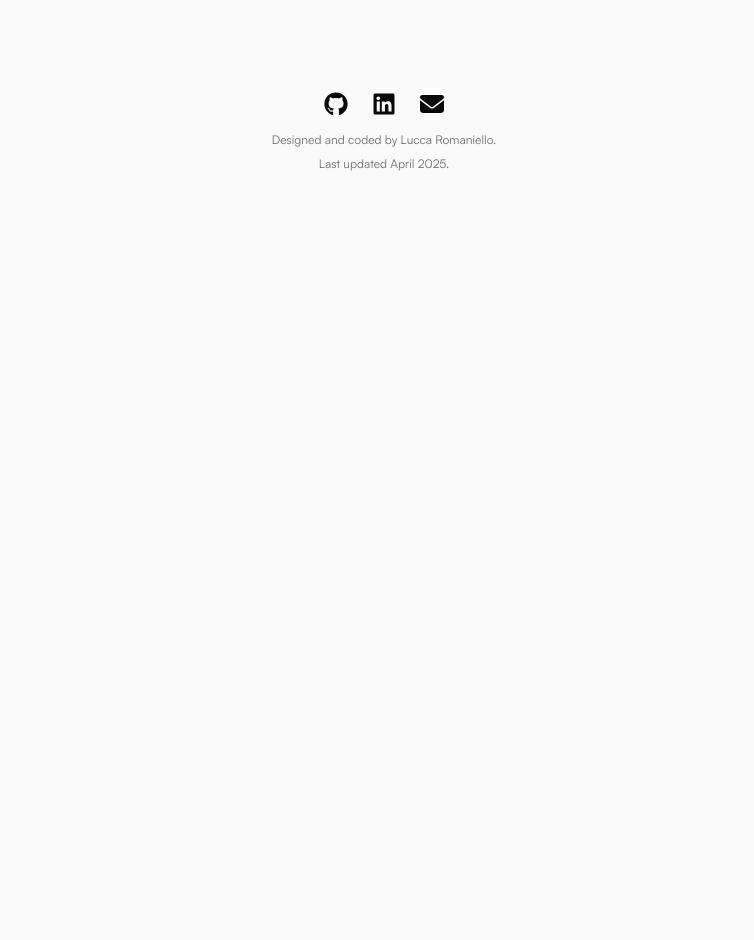
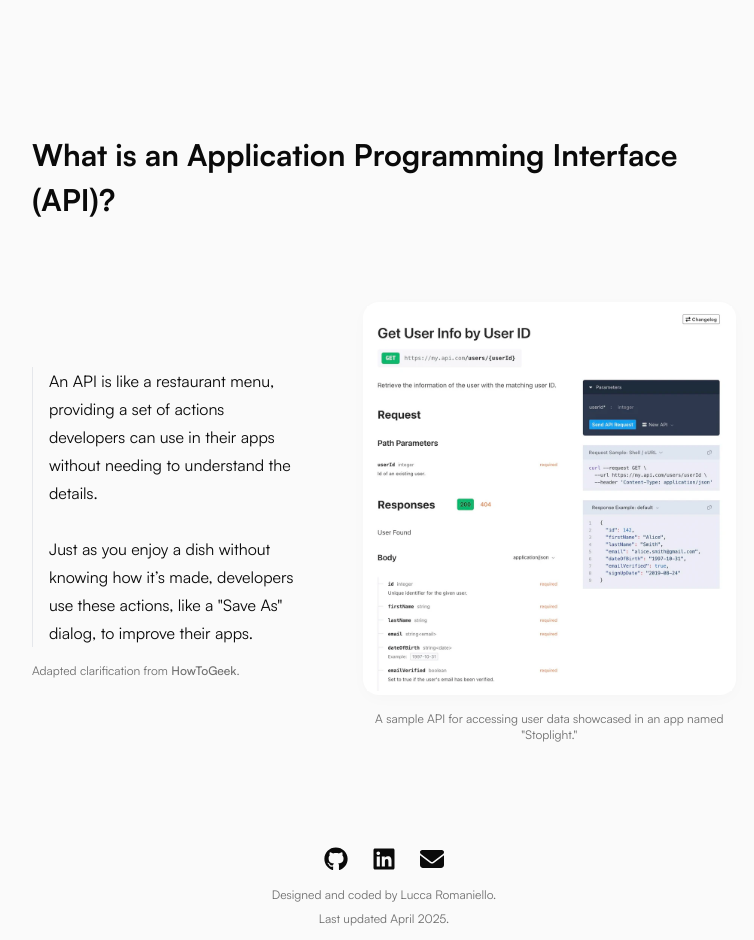
Before and after one commit to luccaromaniello/portfolio, a Next.js app: page /design/abinbev in a window 1280 px wide. Shown: the part 2580-3520 px from the top of the page, without its empty margins (256-1010 px from the left). Before the commit the page ends 2824 px from the top, so only its background shows below. Built offline with nearby package versions, Linux system fonts and the light colour scheme.

Commit message:
Adds api explanation to context section

```diff
--- a/src/app/(projects)/design/abinbev/page.tsx
+++ b/src/app/(projects)/design/abinbev/page.tsx
@@ -1,3 +1,4 @@
+import ApiContext from "@/components/cases/abinbev/ApiContext";
 import BeesOverview from "@/components/cases/abinbev/BeesOverview";
 import SideMenu from "@/components/cases/abinbev/SideMenu";
 import CaseOverview from "@/components/cases/CaseOverview";
@@ -35,6 +36,7 @@ export default function AbInbev() {
       </Section>
       <Section id="context">
         <BeesOverview />
+        <ApiContext />
       </Section>
     </div>
   );
--- /dev/null
+++ b/src/components/cases/abinbev/ApiContext/index.tsx
@@ -0,0 +1,59 @@
+import "@/styles/alignments.css";
+import "@/styles/typography.css";
+import Text from "@/components/cases/typography/Text";
+import Image from "next/image";
+import ImageCard from "@/components/cases/ImageCard";
+
+const ApiContext = () => {
+  return (
+    <div className="section-container">
+      <div className="flex flex-col gap-12 sm:gap-20 px-6 sm:px-16 sm:pt-16">
+        <h2 className="text-2xl sm:text-3xl font-bold leading-snug sm:leading-normal">
+          What is an Application Programming Interface (API)?
+        </h2>
+        <div className="flex flex-col sm:flex-row gap-12 sm:gap-16 2xl:gap-20 sm:items-center">
+          <div className="flex flex-col sm:w-5/12 gap-4 h-full">
+            <div className="border-l pl-2 sm:pl-4">
+              <Text
+                text={`An API is like a restaurant menu, providing a set of actions developers can use in their apps without needing to understand the details.
+                  \nJust as you enjoy a dish without knowing how it’s made, developers use these actions, like a "Save As" dialog, to improve their apps.`}
+              />
+            </div>
+            <p className="text-footer">
+              Adapted clarification from{" "}
+              <a
+                href="https://www.howtogeek.com/343877/what-is-an-api/"
+                rel="noreferrer"
+                target="_blank"
+                className="font-medium hover:text-content-tertiary"
+              >
+                HowToGeek
+              </a>
+              .
+            </p>
+          </div>
+          <div className="flex flex-col sm:w-7/12 gap-4 text-center">
+            <ImageCard padding={false}>
+              <Image
+                src="/images/cases/abinbev/api-context.png"
+                alt="Visual representation of Stoplight documentation for APIs, focusing on user data. The image illustrates a user-friendly interface with clear documentation, symbolizing efficient management and communication of API-related information."
+                priority
+                className="object-contain object-top"
+                quality={100}
+                layout="responsive"
+                width={50}
+                height={50}
+              />
+            </ImageCard>
+            <p className="text-footer">
+              A sample API for accessing user data showcased in an app named
+              {` "`}Stoplight.{`"`}
+            </p>
+          </div>
+        </div>
+      </div>
+    </div>
+  );
+};
+
+export default ApiContext;
--- a/src/components/cases/abinbev/BeesOverview/index.tsx
+++ b/src/components/cases/abinbev/BeesOverview/index.tsx
@@ -9,7 +9,7 @@ const BeesOverview = () => {
         <h2 className="text-2xl sm:text-3xl font-bold leading-snug sm:leading-normal">
           BEES is a worldwide B2B E-commerce and SaaS platform.
         </h2>
-        <div className="flex flex-col sm:flex-row gap-8 sm:gap-16 2xl:gap-20 items-center">
+        <div className="flex flex-col sm:flex-row gap-8 sm:gap-16 2xl:gap-20 sm:items-center">
           <div className="flex flex-row gap-4 relative w-full">
             <Image
               src="/images/cases/abinbev/bees-app-1.png"
```
Also changed, not shown: public/images/cases/abinbev/api-context.png (added).
